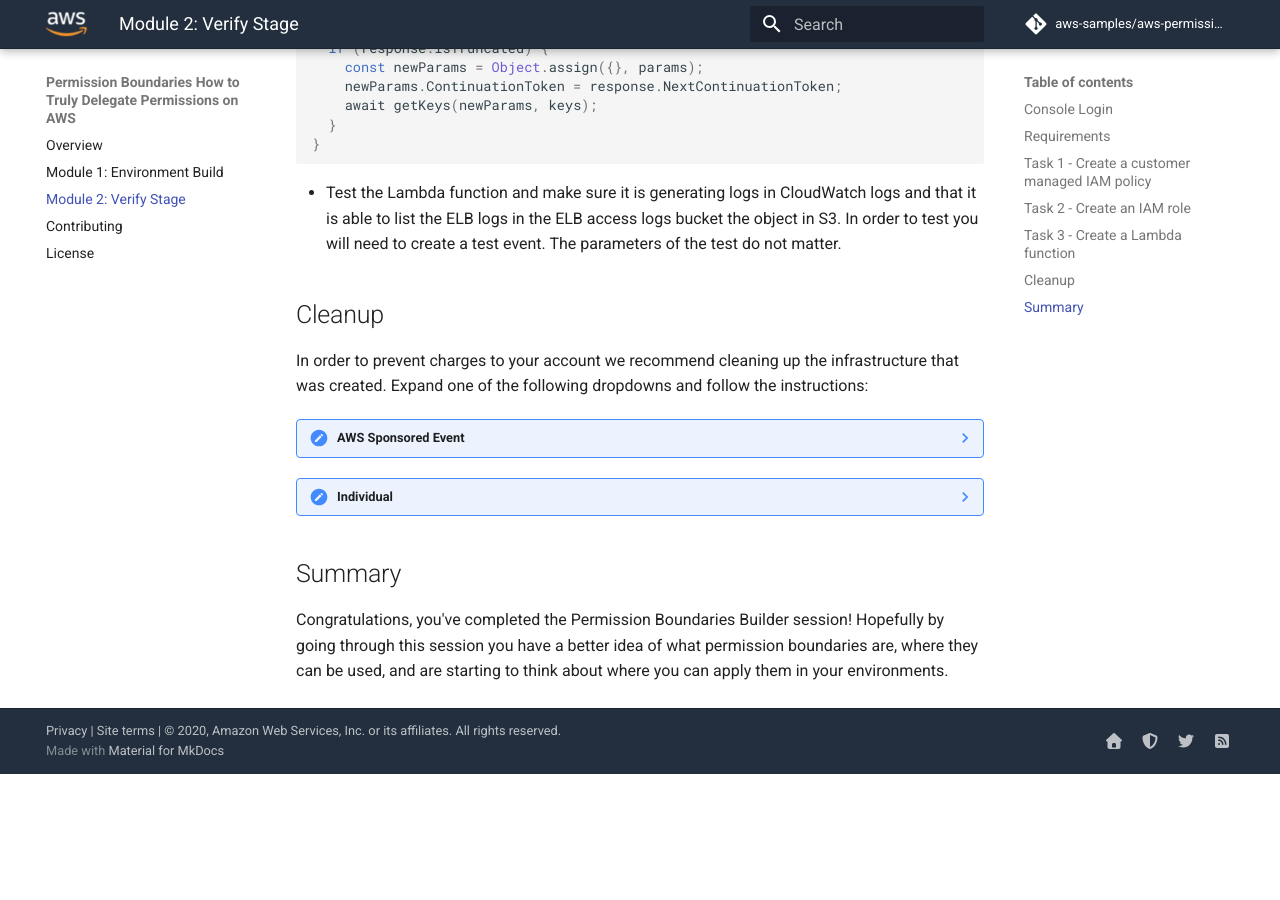
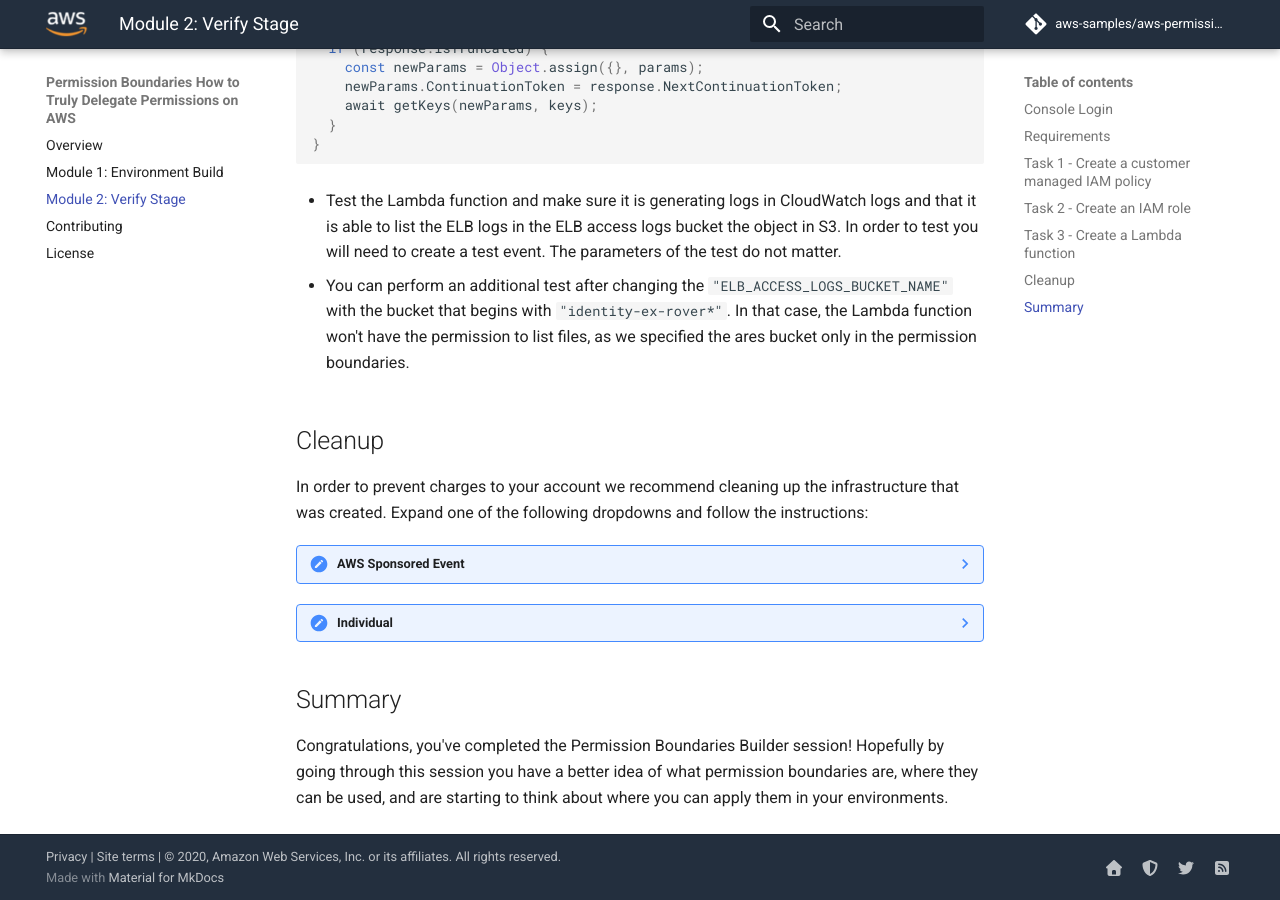
Before and after one commit to jeromevdl/aws-permissions-boundaries-builder-session, an MkDocs documentation site: the page built from docs/02-verify.md, in a window 1280 px wide and 900 px high, scrolled down 2317 px. Built offline with MkDocs 1.6.1 and Material for MkDocs 9.7.7, drawn with Linux system fonts in a browser that asks for light colours; comment, search, counter and statistics services are not loaded; before the commit the page ends 3091 px from its top, so only the background shows below that.

Commit message:
Update 02-verify.md
Propose an additional test to see the boundaries in action (permission denied).

```diff
--- a/docs/02-verify.md
+++ b/docs/02-verify.md
@@ -88,6 +88,8 @@
 
 * Test the Lambda function and make sure it is generating logs in CloudWatch logs and that it is able to list the ELB logs in the ELB access logs bucket the object in S3. In order to test you will need to create a test event. The parameters of the test do not matter.
 
+* You can perform an additional test after changing the `"ELB_ACCESS_LOGS_BUCKET_NAME"` with the bucket that begins with `"identity-ex-rover*"`. In that case, the Lambda function won't have the permission to list files, as we specified the ares bucket only in the permission boundaries.
+
 ## Cleanup
 
 In order to prevent charges to your account we recommend cleaning up the infrastructure that was created. Expand one of the following dropdowns and follow the instructions:
```
